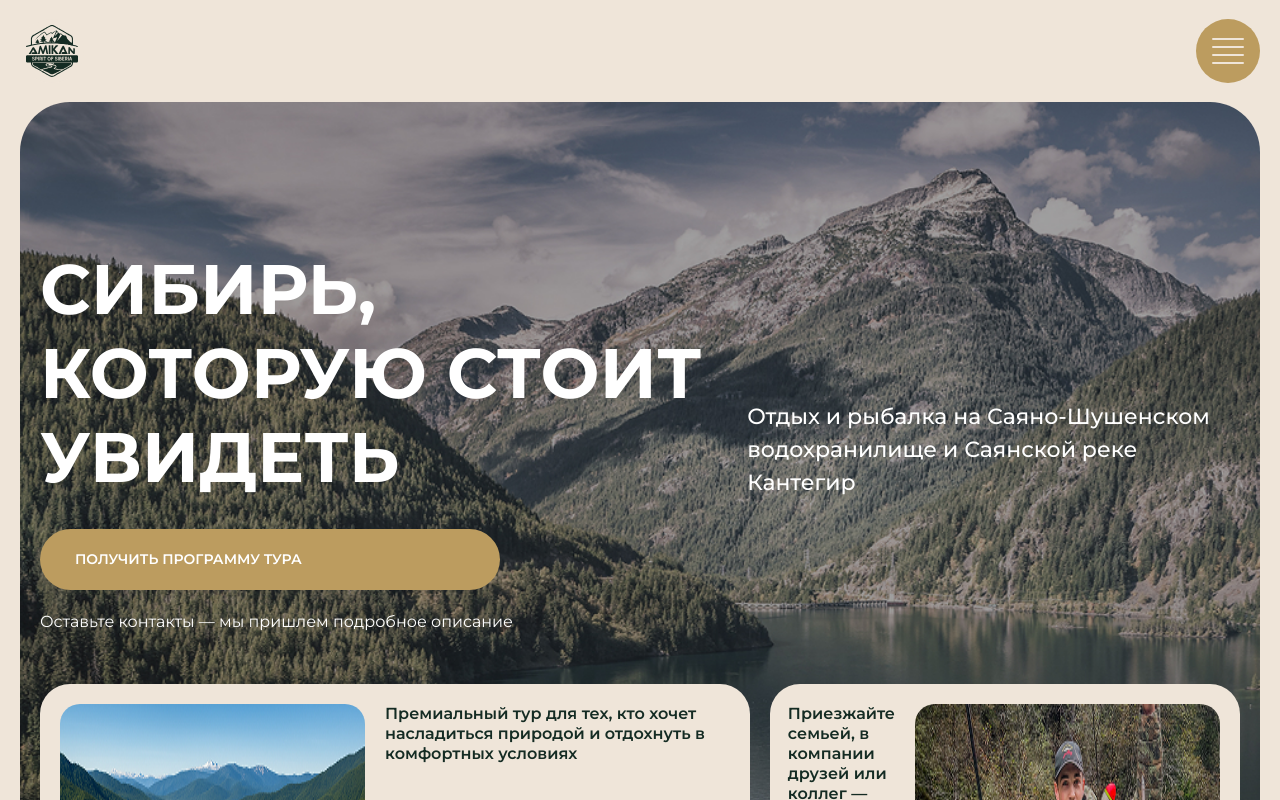
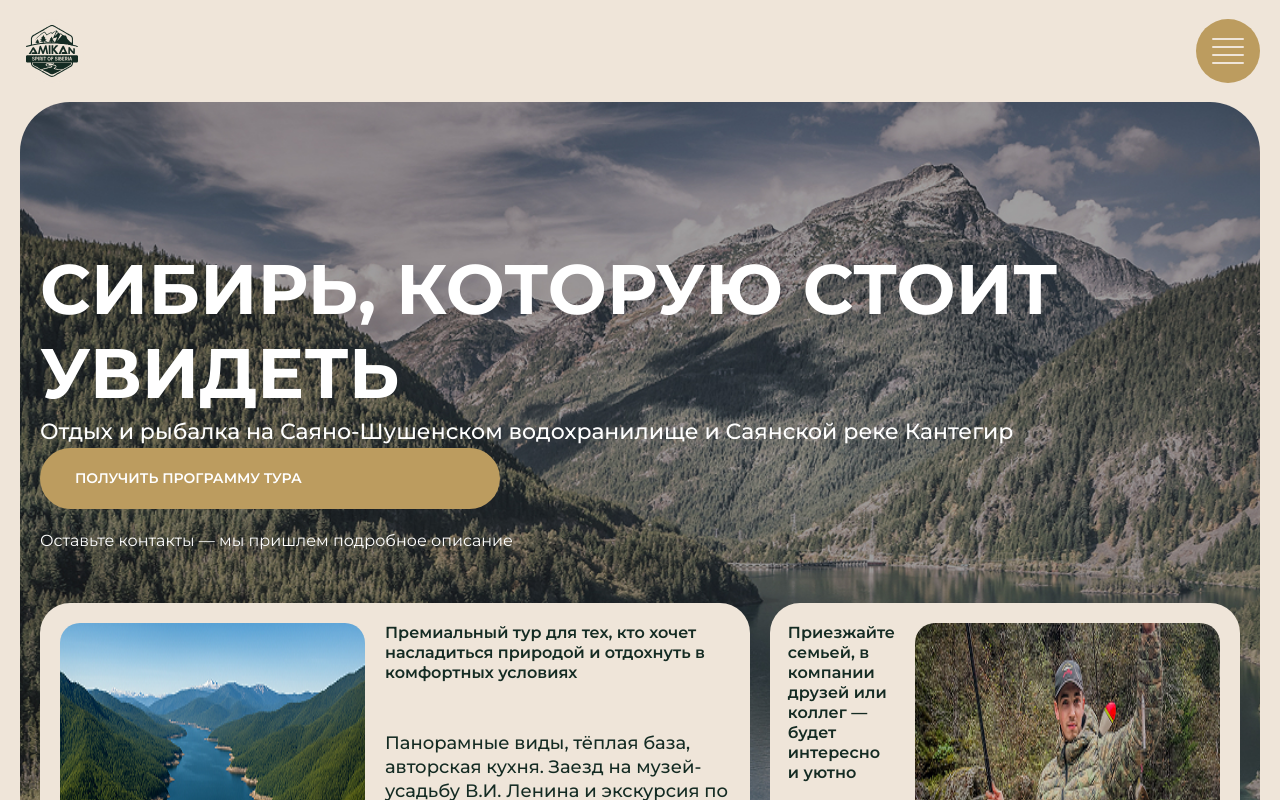
Before and after one commit to maxter-krsk/amikan-sibiria, a Next.js app: page / in a window 1280 px wide. Shown: the top 800 px of the page. Built offline with nearby package versions, Linux system fonts and the light colour scheme.

Commit message:
Начал адаптацию hero-блока

```diff
--- a/src/app/components/sections/Hero/Hero.tsx
+++ b/src/app/components/sections/Hero/Hero.tsx
@@ -21,7 +21,7 @@ export default function Hero() {
       aria-labelledby="hero-title"
     >
       <div className="container">
-        <div className="flex items-end mb-[1.87rem]">
+        <div className="desk:flex desk:flex-row desk:items-end desk:mb-[1.87rem] md:flex-col">
           <h1
             id="hero-title"
             className="font-bold text-[70px] leading-[1.2] uppercase text-[#FFFFFF]"
--- a/src/app/styles/modules/herobg.module.css
+++ b/src/app/styles/modules/herobg.module.css
@@ -1,5 +1,5 @@
 @reference "../../globals.css";
 
 .heroBg {
-    @apply bg-[url('/images/hero/hero-background.jpg')] bg-cover bg-no-repeat bg-center top-0 w-auto h-full rounded-[3.12rem];
+    @apply bg-[url('/images/hero/hero-background.jpg')] bg-cover bg-no-repeat bg-center top-0 w-auto h-auto rounded-[3.12rem];
 }
```
